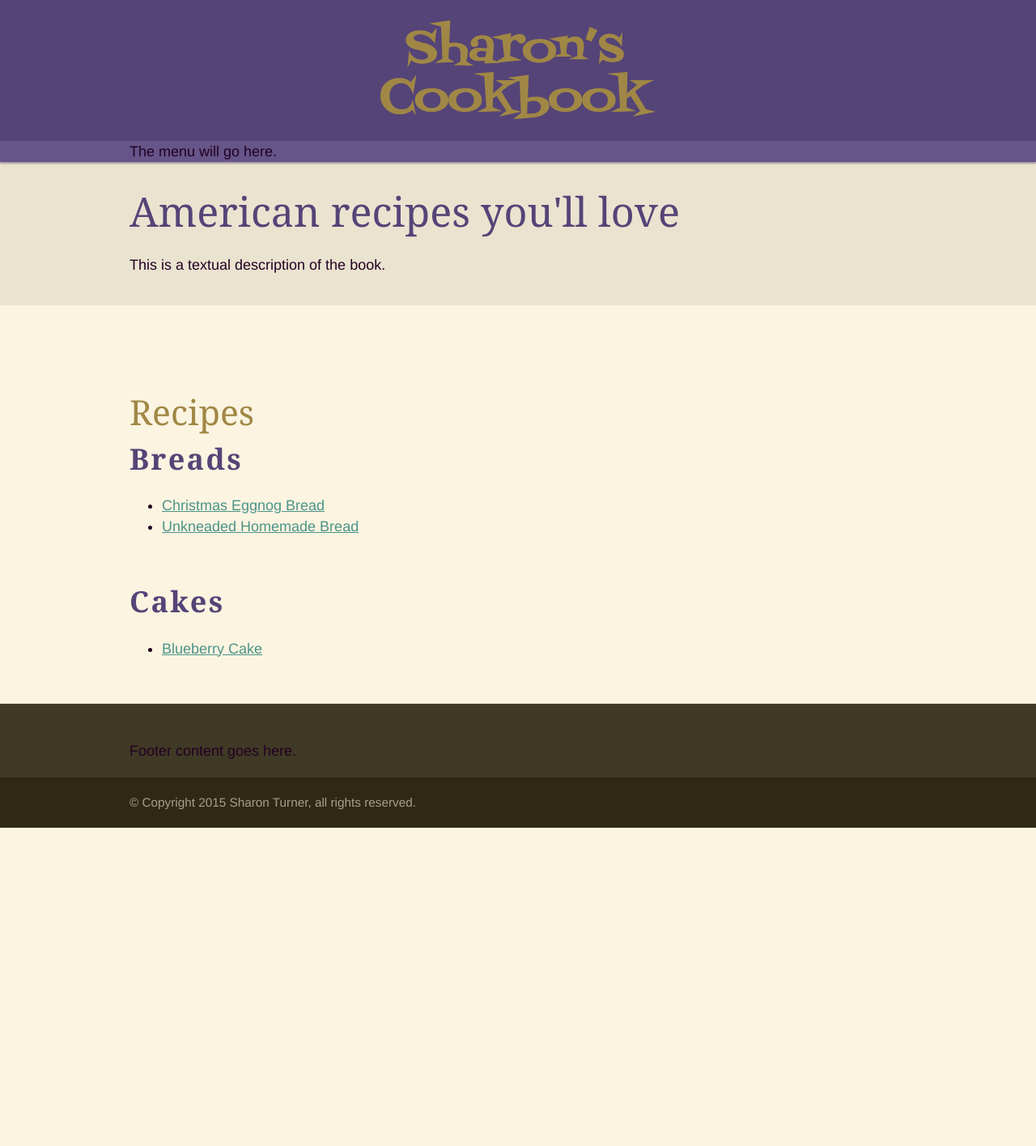
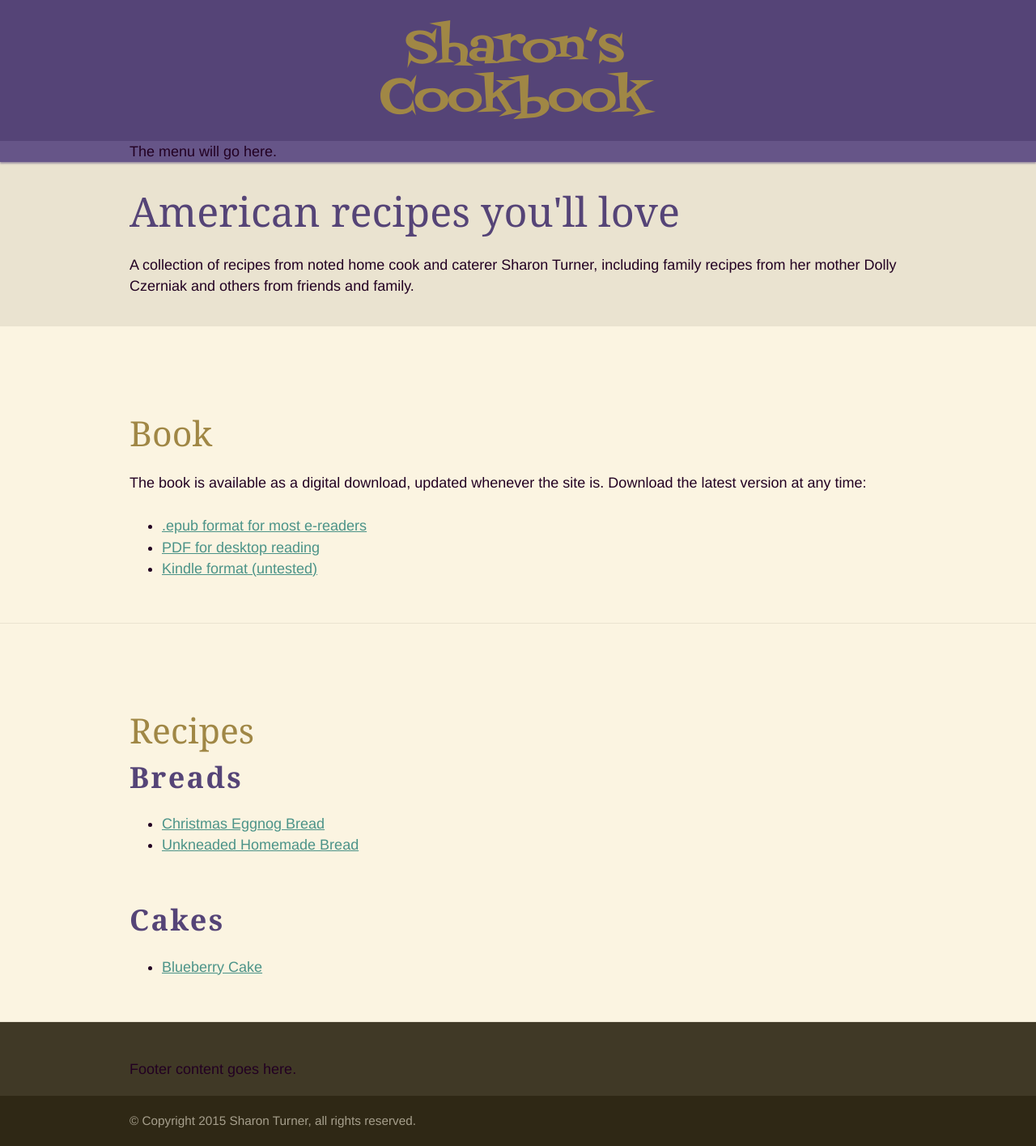
Before and after one commit to ao5357/turner-cookbook, a Jekyll site: the page built from index.html, in a window 1280 px wide. Shown: the whole page at 81% size. Built offline with Jekyll 4.4.1, drawn with Linux system fonts in a browser that asks for light colours; Markdown is read by kramdown in place of the engine named in the settings; before the commit the page ends 1022 px from its top, so only the background shows below that.

Commit message:
Descriptive info for home page and links to builds

```diff
--- a/index.html
+++ b/index.html
@@ -6,7 +6,19 @@ regions:
 ---
 <section class="region divided highlight" id="home"><div class="inner">
   <h1 class="title">American recipes you'll love</h1>
-  <p itemprop="description">This is a textual description of the book.</p>
+  <p itemprop="description">A collection of recipes from noted home cook and
+  caterer Sharon Turner, including family recipes from her mother Dolly Czerniak
+  and others from friends and family.</p>
+</div></section>
+<section class="region divided"><div class="inner">
+  <h2>Book</h2>
+  <p>The book is available as a digital download, updated whenever the site is.
+  Download the latest version at any time:</p>
+  <ul>
+    <li><a href="{{ site.subpath }}/assets/build/sharons-cookbook.epub">.epub format for most e-readers</a></li>
+    <li><a href="{{ site.subpath }}/assets/build/sharons-cookbook.pdf">PDF for desktop reading</a></li>
+    <li><a href="{{ site.subpath }}/assets/build/sharons-cookbook.mobi">Kindle format (untested)</a></li>
+  </ul>
 </div></section>
 <section class="region divided"><div class="inner">
   <h2>Recipes</h2>
```
Also changed, not shown: 3 other files.
